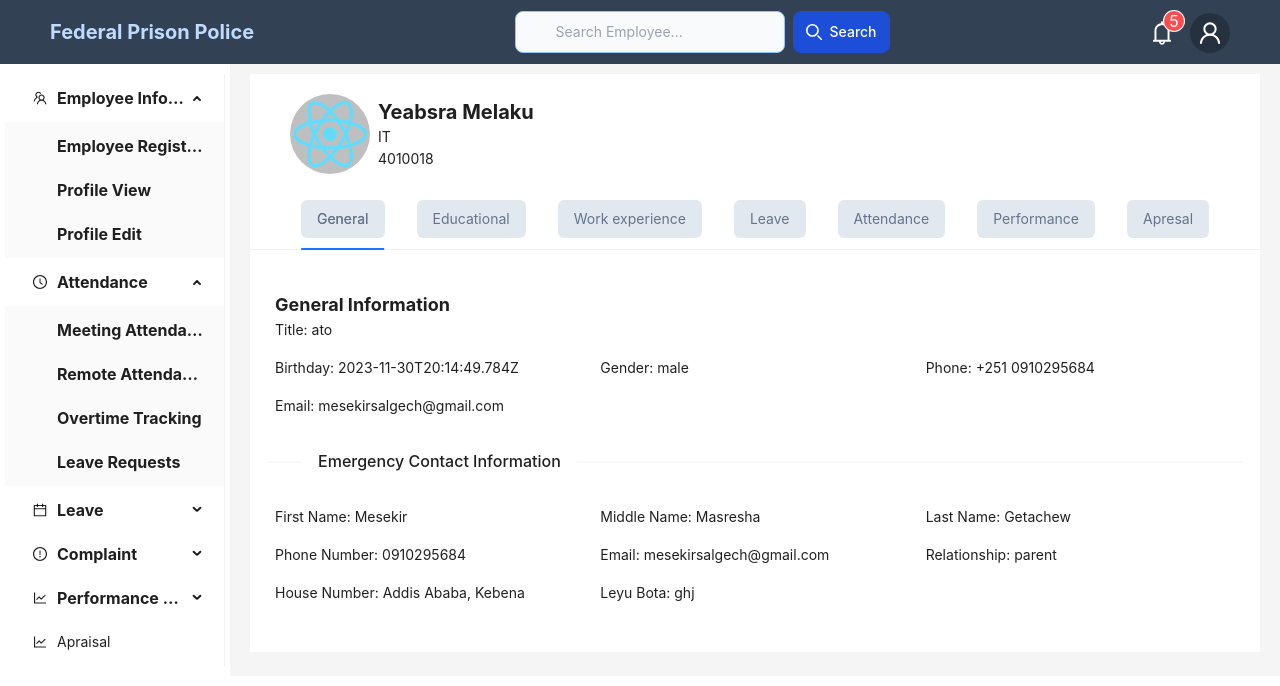
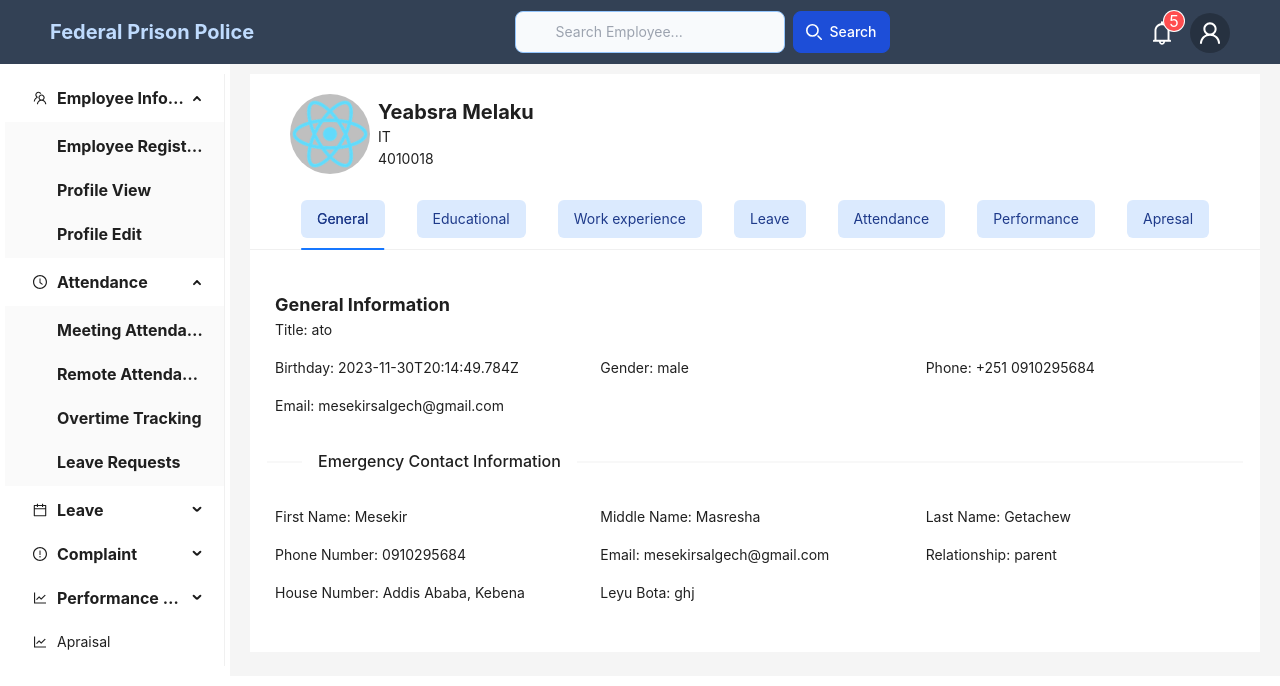
Before and after one commit to kaleab-kali/FPPHRSYSTEM, a React (Create React App) app: page /employee/1 in a window 1280 px wide. Shown: the top 686 px of the page. Built offline with nearby package versions, Linux system fonts and the light colour scheme; data requests are answered from the project's data file.

Commit message:
changing the color of tabs

```diff
--- a/src/components/EmployeeProfile/EmployeeProfile.tsx
+++ b/src/components/EmployeeProfile/EmployeeProfile.tsx
@@ -178,7 +178,7 @@ const EmployeeProfile: React.FC = (key:any) => {
             {
               tabItems.map((tab) => (
                 <Tabs.TabPane key={tab.key}
-                 tab={<div className="text-slate-500 bg-slate-200 p-2 px-4 rounded-md hover:bg-blue-500 hover:text-blue-100 ">{tab.label}</div>}
+                 tab={<div className="text-blue-900 bg-blue-100 p-2 px-4 rounded-md hover:bg-blue-500 hover:text-blue-100 ">{tab.label}</div>}
                   className="">
                    {tab.component}
                 </Tabs.TabPane>
```
